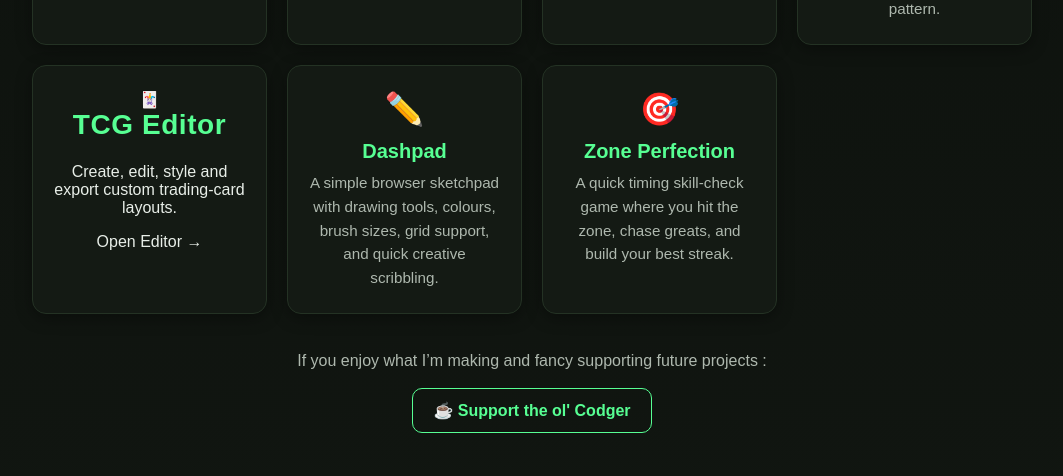
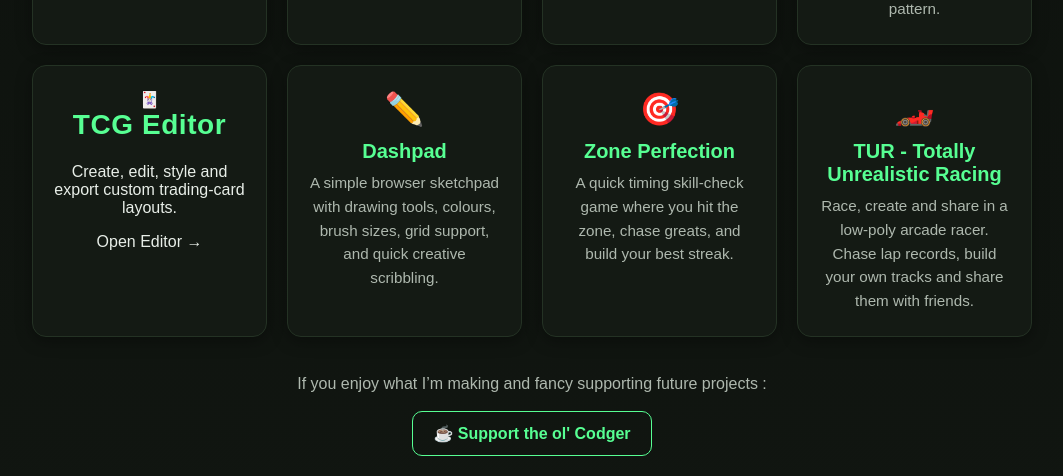
Before and after one commit to cognitivecodger/cognitivecodger.github.io, a plain HTML site: page index.html in a window 1280 px wide. Shown: the part 1013-1489 px from the top of the page, without its empty margins (108-1171 px from the left). Drawn offline with Linux system fonts and the light colour scheme.

Commit message:
Refactor index.html with updated structure and styles

```diff
--- a/index.html
+++ b/index.html
@@ -303,6 +303,12 @@
                     <div class="game-desc">A quick timing skill-check game where you hit the zone, chase greats, and build your best streak.</div>
                 </a>
 
+                <a class="game-card" href="./tur/">
+                    <span class="game-icon">🏎️</span>
+                    <div class="game-title">TUR - Totally Unrealistic Racing</div>
+                    <div class="game-desc">Race, create and share in a low-poly arcade racer. Chase lap records, build your own tracks and share them with friends.</div>
+                </a>
+
             </div>
         </div>
 
```
